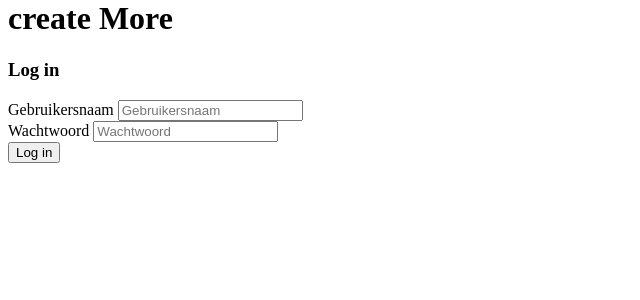
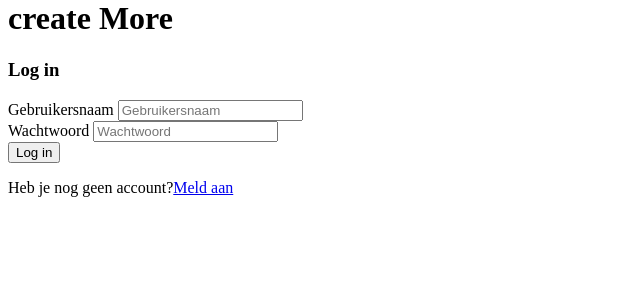
Before and after one commit to Jarne-H/CreateMore, a PHP site: page /logIn.php in a window 1280 px wide. Shown: the part 21-321 px from the top of the page, without its empty margins (0-640 px from the left). Run offline with PHP 8.4, Linux system fonts and the light colour scheme.

Commit message:
Update logIn.php

```diff
--- a/logIn.php
+++ b/logIn.php
@@ -50,6 +50,9 @@
 				<div>
 				<input type="submit" value="Log in" id="btn">
 				</div>
+
+                <p id="hebaccount">Heb je nog geen account?<a href="/signUp.php">Meld aan</a></p>
+
 		</div>
 		</form>
 
```
